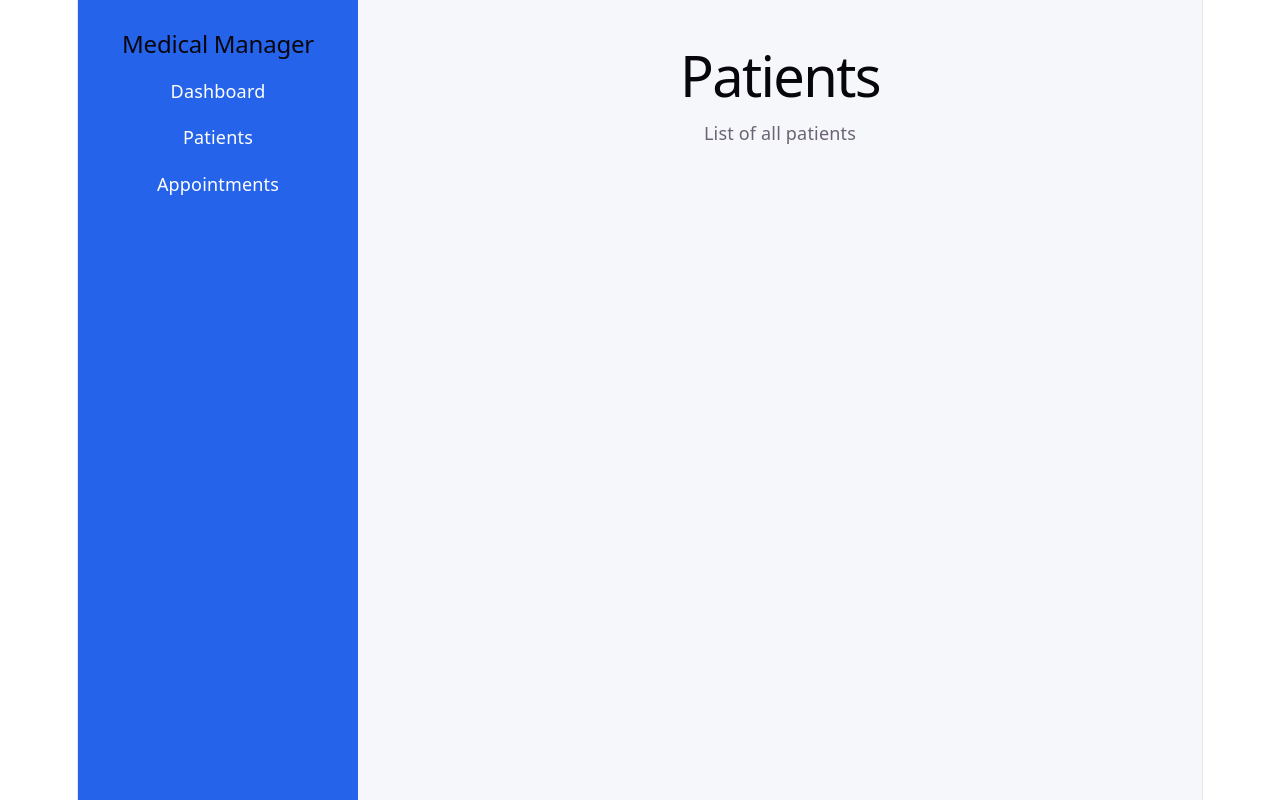
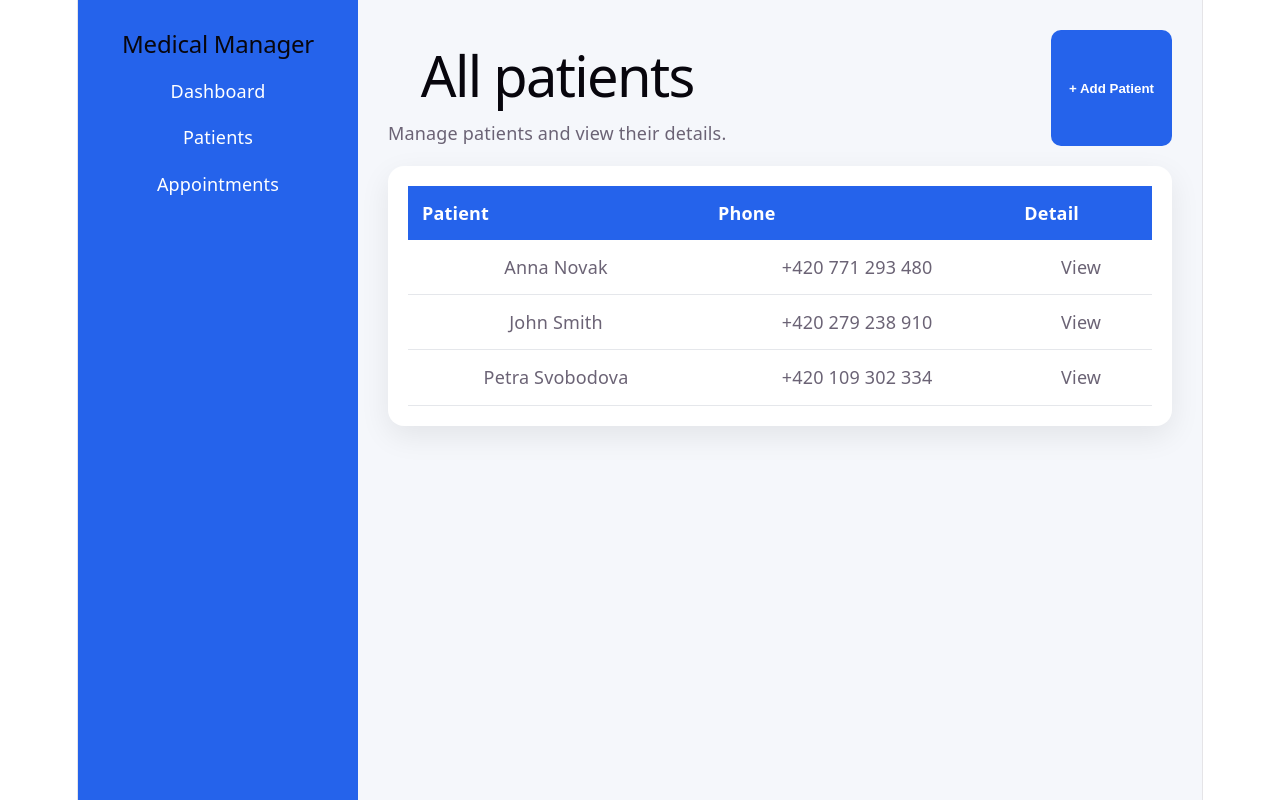
Before and after one commit to 02ionova/Medical-visit-manager, a React app in the folder frontend/: page /patients in a window 1280 px wide. Built offline with nearby package versions, Linux system fonts and the light colour scheme; the HTML template or start-up script is replaced by a standard one.

Commit message:
Add patients page with table

```diff
--- a/frontend/src/pages/Patients.jsx
+++ b/frontend/src/pages/Patients.jsx
@@ -1,10 +1,85 @@
+const patients = [
+    {
+        id: "1",
+        fullName: "Anna Novak",
+        phone: "+420 771 293 480",
+    },
+    {
+        id: "2",
+        fullName: "John Smith",
+        phone: "+420 279 238 910",
+    },
+    {
+        id: "3",
+        fullName: "Petra Svobodova",
+        phone: "+420 109 302 334",
+    },
+];
+
 function Patients() {
     return (
         <div>
-            <h1>Patients</h1>
-            <p>List of all patients</p>
+            <div style={{ display: "flex", justifyContent: "space-between", marginBottom: "20px" }}>
+                <div>
+                    <h1>All patients</h1>
+                    <p>Manage patients and view their details.</p>
+                </div>
+
+                <button
+                    style={{
+                        background: "#2563eb",
+                        color: "white",
+                        border: "none",
+                        borderRadius: "10px",
+                        padding: "12px 18px",
+                        fontWeight: "bold",
+                        cursor: "pointer",
+                    }}
+                >
+                    + Add Patient
+                </button>
+            </div>
+
+            <div
+                style={{
+                    background: "white",
+                    borderRadius: "16px",
+                    padding: "20px",
+                    boxShadow: "0 10px 30px rgba(0,0,0,0.08)",
+                }}
+            >
+                <table style={{ width: "100%", borderCollapse: "collapse" }}>
+                    <thead>
+                    <tr style={{ background: "#2563eb", color: "white" }}>
+                        <th style={thStyle}>Patient</th>
+                        <th style={thStyle}>Phone</th>
+                        <th style={thStyle}>Detail</th>
+                    </tr>
+                    </thead>
+
+                    <tbody>
+                    {patients.map((patient) => (
+                        <tr key={patient.id}>
+                            <td style={tdStyle}>{patient.fullName}</td>
+                            <td style={tdStyle}>{patient.phone}</td>
+                            <td style={tdStyle}>View</td>
+                        </tr>
+                    ))}
+                    </tbody>
+                </table>
+            </div>
         </div>
     );
 }
 
+const thStyle = {
+    textAlign: "left",
+    padding: "14px",
+};
+
+const tdStyle = {
+    padding: "14px",
+    borderBottom: "1px solid #e5e7eb",
+};
+
 export default Patients;
```
